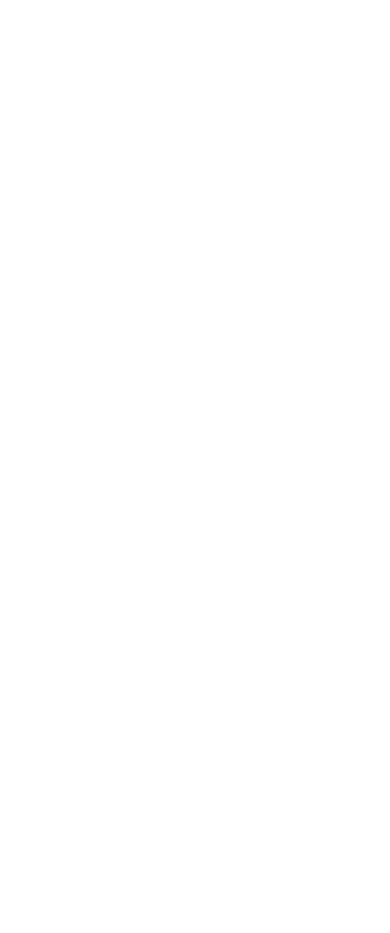
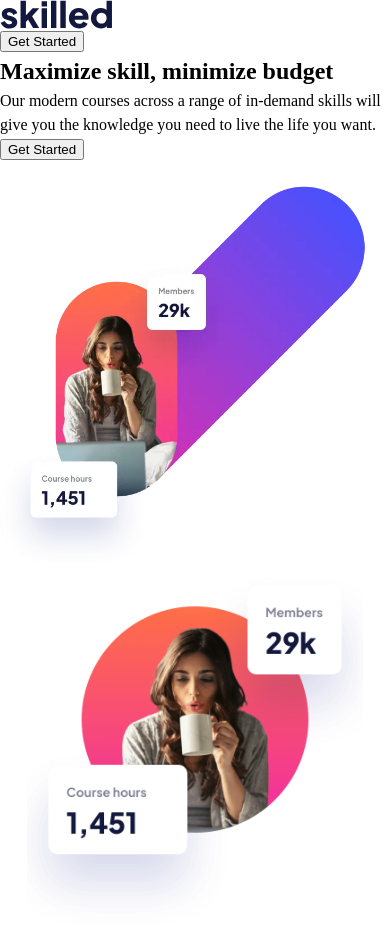
Before and after one commit to rrebolledo90/E-Learning-Site, a plain HTML site: page index.html in a window 390 px wide. Before the commit the page ends 844 px from the top, so only its background shows below. Drawn offline with Linux system fonts and the light colour scheme.

Commit message:
Feat: finished nav, added section hero.

```diff
--- a/index.html
+++ b/index.html
@@ -5,8 +5,51 @@
     <meta http-equiv="X-UA-Compatible" content="IE=edge" />
     <meta name="viewport" content="width=device-width, initial-scale=1.0" />
     <link rel="icon" type="image/x-icon" href="assets/favicon-32x32.png" />
+    <style>
+      @import url("https://fonts.googleapis.com/css2?family=Plus+Jakarta+Sans:wght@500;700;800&display=swap");
+    </style>
     <link rel="stylesheet" href="style/css/main.css" />
     <title>E | Learning</title>
   </head>
-  <body></body>
+  <body>
+    <nav>
+      <div class="navigation">
+        <img src="assets/logo-dark.svg" alt="Skilled" />
+        <button>Get Started</button>
+      </div>
+    </nav>
+    <main>
+      <section class="hero-section">
+        <div class="hero-content-cnt">
+          <h1>Maximize skill, minimize budget</h1>
+          <p>
+            Our modern courses across a range of in-demand skills will give you
+            the knowledge you need to live the life you want.
+          </p>
+          <button>Get Started</button>
+        </div>
+        <picture class="desktop-tablet-img-cnt">
+          <source
+            media="(min-width: 1000px)"
+            srcset="assets/image-hero-desktop@2x.webp"
+            alt="Picture of women on computer"
+          />
+          <source
+            media="(min-width: 500px)"
+            srcset="assets/image-hero-tablet.png"
+          />
+          <img
+            class="desktop-tablet-img"
+            src="assets/image-hero-tablet.webp"
+            alt="picture of women on computer"
+          />
+        </picture>
+        <img
+          class="mobile-img"
+          src="assets/image-hero-mobile@2x.png"
+          alt="picture of women on computer"
+        />
+      </section>
+    </main>
+  </body>
 </html>
```
